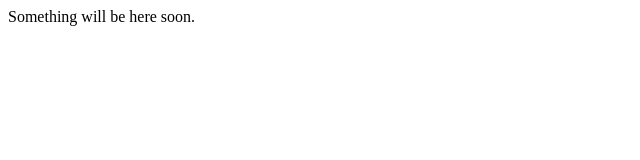
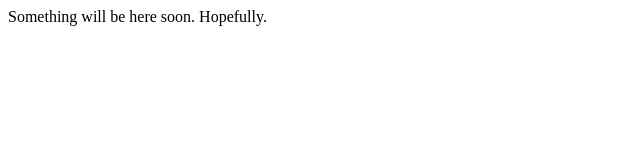
Before and after one commit to EthanKatte/PersonalWebsite, a plain HTML site: page Index.html in a window 1280 px wide. Shown: the full height of the page, 0-640 px from the left. Drawn offline with Linux system fonts and the light colour scheme.

Commit message:
added index.html

```diff
--- a/Index.html
+++ b/Index.html
@@ -1,6 +1,6 @@
 <html>
 <p>
-Something will be here soon.
+Something will be here soon. Hopefully.
 
 </p>
 </html>
```
